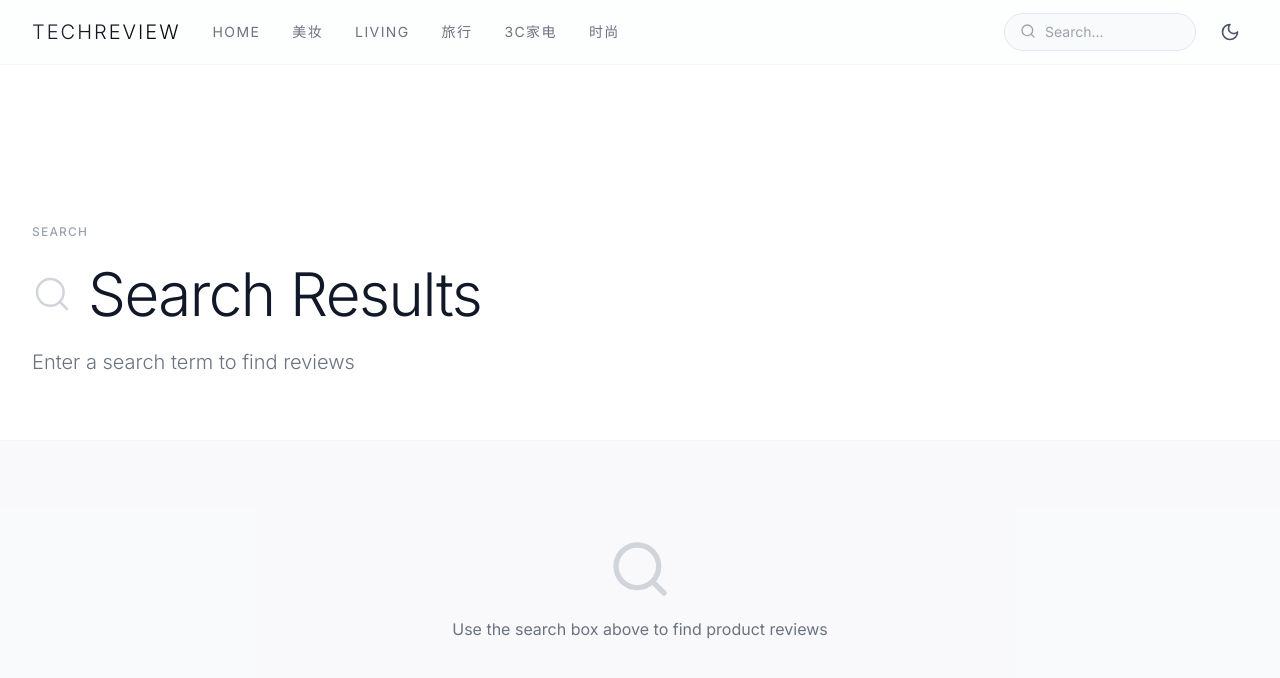
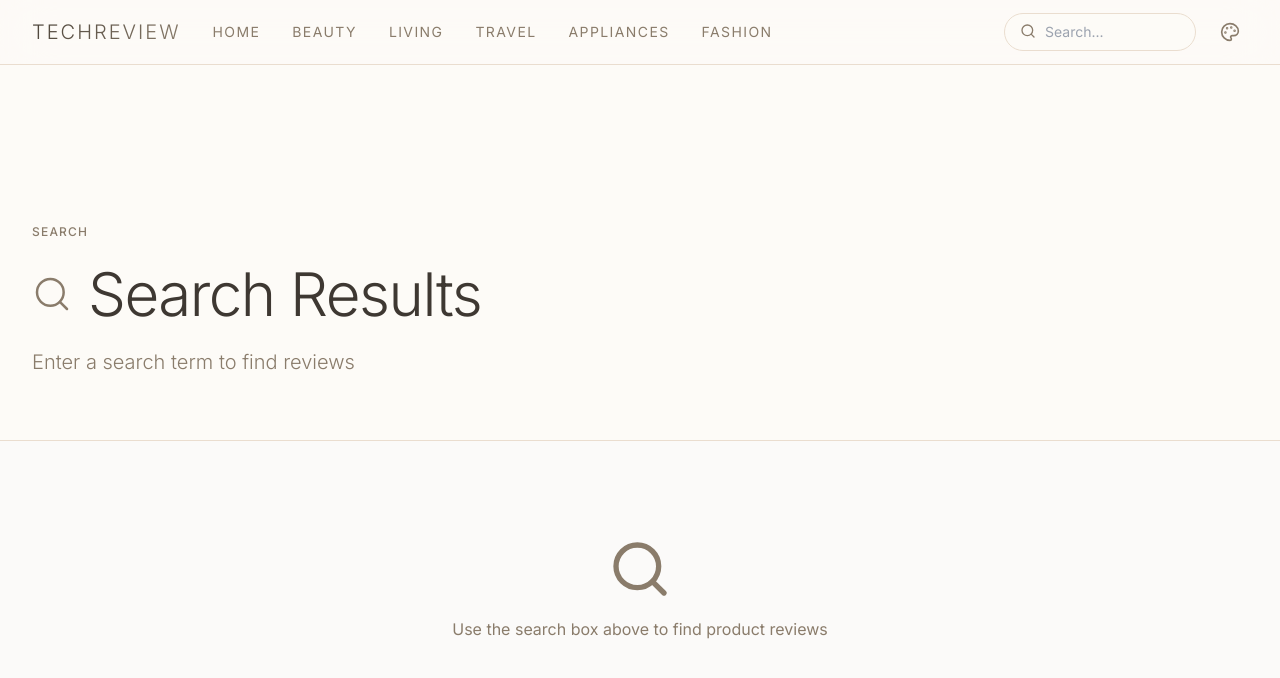
Before and after one commit to WilliamWangL/blog, a React (Vite) app in the folder blog-frontend/: page /search in a window 1280 px wide. Shown: the top 678 px of the page. Built offline with nearby package versions, Linux system fonts and the light colour scheme.

Commit message:
ui 调整

```diff
--- a/blog-frontend/src/components/Layout.tsx
+++ b/blog-frontend/src/components/Layout.tsx
@@ -1,21 +1,31 @@
-import { useState } from 'react'
+import { useState, useEffect } from 'react'
 import { Link, useNavigate } from 'react-router-dom'
-import { Search, Sun, Moon, Menu, X } from 'lucide-react'
+import { Search, Sun, Moon, Menu, X, Palette } from 'lucide-react'
 
 interface LayoutProps {
   children: React.ReactNode
 }
 
+type Theme = 'minimal-light' | 'minimal-dark' | 'organic'
+
 export default function Layout({ children }: LayoutProps) {
-  const [isDark, setIsDark] = useState(false)
+  const [theme, setTheme] = useState<Theme>('organic')
   const [isMenuOpen, setIsMenuOpen] = useState(false)
+  const [isThemeMenuOpen, setIsThemeMenuOpen] = useState(false)
   const [searchQuery, setSearchQuery] = useState('')
   const navigate = useNavigate()
 
-  const toggleDark = () => {
-    setIsDark(!isDark)
-    document.documentElement.classList.toggle('dark')
-  }
+  useEffect(() => {
+    const root = document.documentElement
+    // Remove all theme classes
+    root.classList.remove('dark', 'theme-organic')
+
+    if (theme === 'minimal-dark') {
+      root.classList.add('dark')
+    } else if (theme === 'organic') {
+      root.classList.add('theme-organic')
+    }
+  }, [theme])
 
   const handleSearch = (e: React.FormEvent) => {
     e.preventDefault()
@@ -27,16 +37,16 @@ export default function Layout({ children }: LayoutProps) {
 
   const navLinks = [
     { name: 'Home', href: '/' },
-    { name: '美妆', href: '/category/beauty' },
+    { name: 'Beauty', href: '/category/beauty' },
     { name: 'Living', href: '/category/living' },
-    { name: '旅行', href: '/category/travel' },
-    { name: '3C家电', href: '/category/3c-appliances' },
-    { name: '时尚', href: '/category/fashion' },
+    { name: 'Travel', href: '/category/travel' },
+    { name: 'Appliances', href: '/category/3c-appliances' },
+    { name: 'Fashion', href: '/category/fashion' },
   ]
 
   return (
-    <div className={isDark ? 'dark' : ''}>
-      <nav className="fixed top-0 w-full z-50 bg-white/70 dark:bg-black/70 backdrop-blur-xl border-b border-gray-100 dark:border-gray-800/50">
+    <div className="min-h-screen transition-colors duration-500">
+      <nav className="fixed top-0 w-full z-50 bg-white/70 dark:bg-black/70 backdrop-blur-xl border-b border-gray-100 dark:border-gray-800/50 nav-glass">
         <div className="max-w-7xl mx-auto px-4 sm:px-6 lg:px-8">
           <div className="flex justify-between items-center h-16">
             <div className="flex items-center space-x-8">
@@ -48,14 +58,14 @@ export default function Layout({ children }: LayoutProps) {
                   <Link
                     key={link.name}
                     to={link.href}
-                    className="text-sm uppercase tracking-widest text-gray-500 dark:text-gray-400 hover:text-gray-900 dark:hover:text-white transition-colors"
+                    className="text-sm uppercase tracking-widest text-gray-500 dark:text-gray-400 hover:text-gray-900 dark:hover:text-white transition-colors nav-link"
                   >
                     {link.name}
                   </Link>
                 ))}
               </div>
             </div>
-            <div className="flex items-center space-x-4">
+            <div className="flex items-center space-x-4 relative">
               <form onSubmit={handleSearch} className="hidden sm:block">
                 <div className="relative">
                   <input
@@ -63,21 +73,46 @@ export default function Layout({ children }: LayoutProps) {
                     placeholder="Search..."
                     value={searchQuery}
                     onChange={(e) => setSearchQuery(e.target.value)}
-                    className="w-48 pl-10 pr-4 py-2 rounded-full bg-gray-50 dark:bg-gray-800/50 border border-gray-200 dark:border-gray-700 text-sm text-gray-900 dark:text-white focus:outline-none focus:border-gray-400 dark:focus:border-gray-500 transition-colors"
+                    className="w-48 pl-10 pr-4 py-2 rounded-full bg-gray-50 dark:bg-gray-800/50 border border-gray-200 dark:border-gray-700 text-sm text-gray-900 dark:text-white focus:outline-none focus:border-gray-400 dark:focus:border-gray-500 transition-colors search-input"
                   />
                   <Search className="absolute left-4 top-2.5 w-4 h-4 text-gray-400" />
                 </div>
               </form>
-              <button
-                onClick={toggleDark}
-                className="p-2 rounded-lg hover:bg-gray-100 dark:hover:bg-gray-800 transition-colors"
-              >
-                {isDark ? (
-                  <Sun className="w-5 h-5 text-gray-600 dark:text-gray-400" />
-                ) : (
-                  <Moon className="w-5 h-5 text-gray-600 dark:text-gray-400" />
+
+              {/* Theme Switcher */}
+              <div className="relative">
+                <button
+                  onClick={() => setIsThemeMenuOpen(!isThemeMenuOpen)}
+                  className="p-2 rounded-full hover:bg-gray-100 dark:hover:bg-gray-800 transition-colors theme-btn"
+                  title="Switch Theme"
+                >
+                  <Palette className="w-5 h-5 text-gray-600 dark:text-gray-400" />
+                </button>
+
+                {isThemeMenuOpen && (
+                  <div className="absolute right-0 mt-2 w-48 py-2 bg-white dark:bg-gray-900 rounded-2xl shadow-xl border border-gray-100 dark:border-gray-800 backdrop-blur-xl theme-dropdown">
+                    <button
+                      onClick={() => { setTheme('minimal-light'); setIsThemeMenuOpen(false); }}
+                      className={`w-full text-left px-4 py-2 text-sm ${theme === 'minimal-light' ? 'text-primary-600 font-medium' : 'text-gray-600 dark:text-gray-300'} hover:bg-gray-50 dark:hover:bg-gray-800`}
+                    >
+                      Minimal Light (极简白)
+                    </button>
+                    <button
+                      onClick={() => { setTheme('minimal-dark'); setIsThemeMenuOpen(false); }}
+                      className={`w-full text-left px-4 py-2 text-sm ${theme === 'minimal-dark' ? 'text-primary-600 font-medium' : 'text-gray-600 dark:text-gray-300'} hover:bg-gray-50 dark:hover:bg-gray-800`}
+                    >
+                      Editorial Dark (杂志黑)
+                    </button>
+                    <button
+                      onClick={() => { setTheme('organic'); setIsThemeMenuOpen(false); }}
+                      className={`w-full text-left px-4 py-2 text-sm ${theme === 'organic' ? 'text-primary-600 font-medium' : 'text-gray-600 dark:text-gray-300'} hover:bg-gray-50 dark:hover:bg-gray-800`}
+                    >
+                      Wabi-Sabi (现代原木)
+                    </button>
+                  </div>
                 )}
-              </button>
+              </div>
+
               <button
                 onClick={() => setIsMenuOpen(!isMenuOpen)}
                 className="md:hidden p-2 rounded-lg hover:bg-gray-100 dark:hover:bg-gray-800 transition-colors"
@@ -108,7 +143,7 @@ export default function Layout({ children }: LayoutProps) {
           </div>
         )}
       </nav>
-      <main className="pt-16">{children}</main>
+      <main className="pt-16 min-h-screen main-content">{children}</main>
     </div>
   )
 }
--- a/blog-frontend/src/styles/index.css
+++ b/blog-frontend/src/styles/index.css
@@ -72,3 +72,110 @@
     overflow: hidden;
   }
 }
+/* =============== THEME OVERRIDES =============== */
+
+/* --- Organic / Wabi-Sabi Theme --- */
+.theme-organic body {
+  background-color: #fdfbf7 !important;
+  color: #4a4238 !important;
+}
+
+/* Backgrounds */
+.theme-organic .bg-white,
+.theme-organic .bg-gray-50,
+.theme-organic .bg-gray-100,
+.theme-organic .dark\:bg-black,
+.theme-organic .dark\:bg-gray-900,
+.theme-organic .dark\:bg-gray-800 {
+  background-color: #fdfbf7 !important;
+}
+
+.theme-organic .hero-gradient {
+  background: linear-gradient(135deg, #e3dcd2 0%, #f4eee6 100%) !important;
+  color: #3e3832 !important;
+}
+
+.theme-organic .hero-gradient .bg-clip-text {
+  background-image: linear-gradient(to right, #8a7c6b, #c2b5a3) !important;
+}
+
+.theme-organic .bg-black\/40 {
+  background-color: rgba(62, 56, 50, 0.1) !important;
+}
+
+/* Borders */
+.theme-organic .border-gray-100,
+.theme-organic .border-gray-200,
+.theme-organic .dark\:border-gray-800,
+.theme-organic .dark\:border-gray-700 {
+  border-color: #eaddcf !important;
+}
+
+/* Text Colors */
+.theme-organic .text-gray-900,
+.theme-organic .dark\:text-white {
+  color: #3e3832 !important;
+}
+
+.theme-organic .text-white {
+  color: #fdfbf7 !important;
+}
+
+.theme-organic .text-black,
+.theme-organic .dark\:text-black {
+  color: #3e3832 !important;
+}
+
+.theme-organic .text-gray-500,
+.theme-organic .dark\:text-gray-400,
+.theme-organic .text-gray-400,
+.theme-organic .dark\:text-gray-500,
+.theme-organic .text-gray-300 {
+  color: #8a7c6b !important;
+}
+
+/* Cards & Layout */
+.theme-organic .rounded-3xl,
+.theme-organic .rounded-\[2\.5rem\] {
+  border-radius: 2rem !important;
+  box-shadow: 0 10px 40px -10px rgba(138, 124, 107, 0.15) !important;
+}
+
+.theme-organic .card-hover:hover {
+  box-shadow: 0 25px 50px -15px rgba(138, 124, 107, 0.25) !important;
+}
+
+.theme-organic .gradient-text {
+  background: linear-gradient(135deg, #4a4238 0%, #8a7c6b 100%) !important;
+  -webkit-background-clip: text !important;
+  -webkit-text-fill-color: transparent !important;
+}
+
+/* Button & Nav Glass */
+.theme-organic .nav-glass {
+  background-color: rgba(253, 251, 247, 0.8) !important;
+  border-bottom-color: #eaddcf !important;
+}
+
+.theme-organic .bg-black,
+.theme-organic .dark\:bg-white {
+  background-color: #3e3832 !important;
+}
+
+.theme-organic .hover\:bg-gray-100:hover,
+.theme-organic .dark\:hover\:bg-gray-800:hover {
+  background-color: #eaddcf !important;
+}
+
+.theme-organic .hover\:bg-gray-800:hover,
+.theme-organic .dark\:hover\:bg-gray-100:hover {
+  background-color: #2c2723 !important;
+}
+
+.theme-organic .border-white\/20 {
+  border-color: rgba(62, 56, 50, 0.2) !important;
+}
+
+.theme-organic .hover\:bg-white\/10:hover {
+  background-color: rgba(62, 56, 50, 0.05) !important;
+}
```
Also changed, not shown: 2 other files (tests, documents, lock files or other folders).
